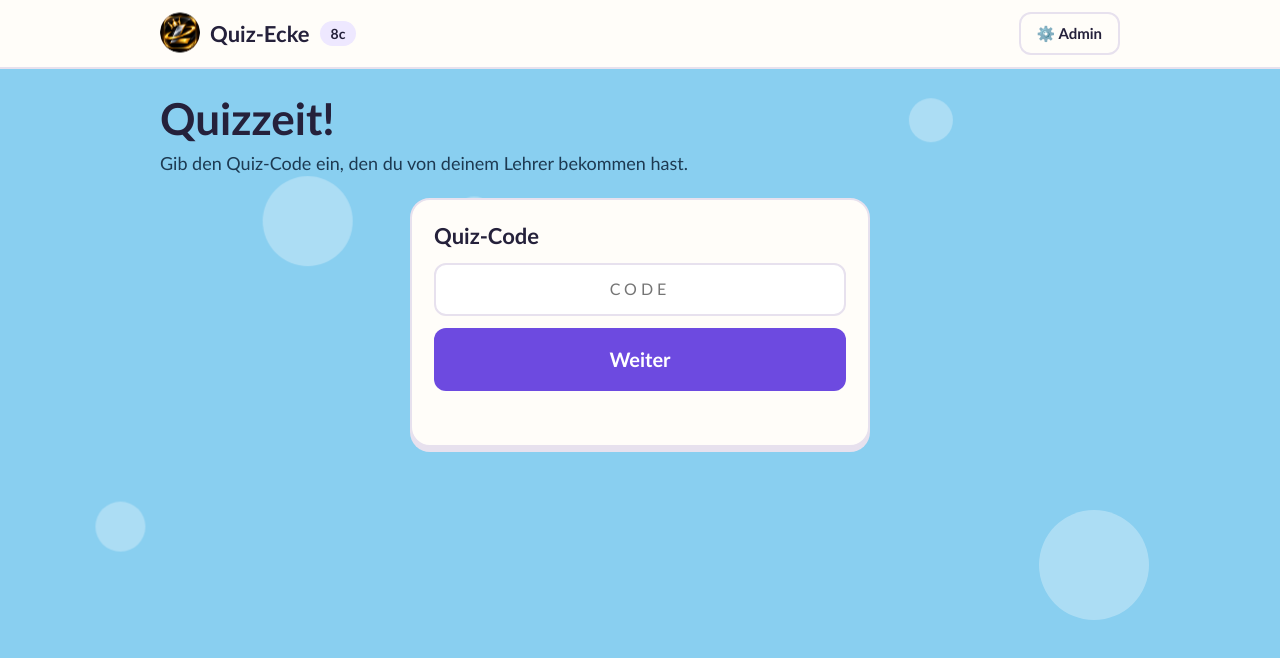
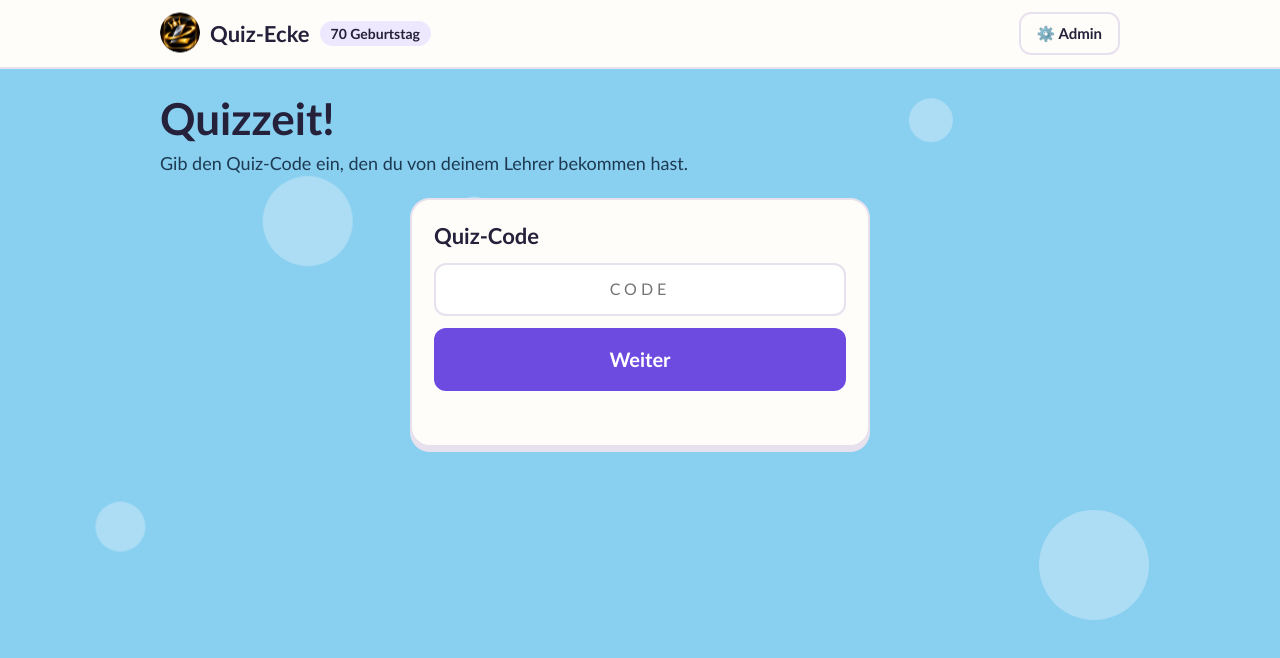
Before and after one commit to einfxchpierre/kahoot-quiz, a website: page public/index.html in a window 1280 px wide. Drawn offline with Linux system fonts and the light colour scheme.

Commit message:
Update index.html

```diff
--- a/public/index.html
+++ b/public/index.html
@@ -316,7 +316,7 @@
       <div class="brand">
         <img class="brand-logo" src="logo-round.png" alt="">
         <span>Quiz-Ecke</span>
-        <span class="badge">8c</span>
+        <span class="badge">70 Geburtstag</span>
       </div>
       <button type="button" id="admin-toggle" class="btn ghost">⚙️ Admin</button>
     </div>
```
